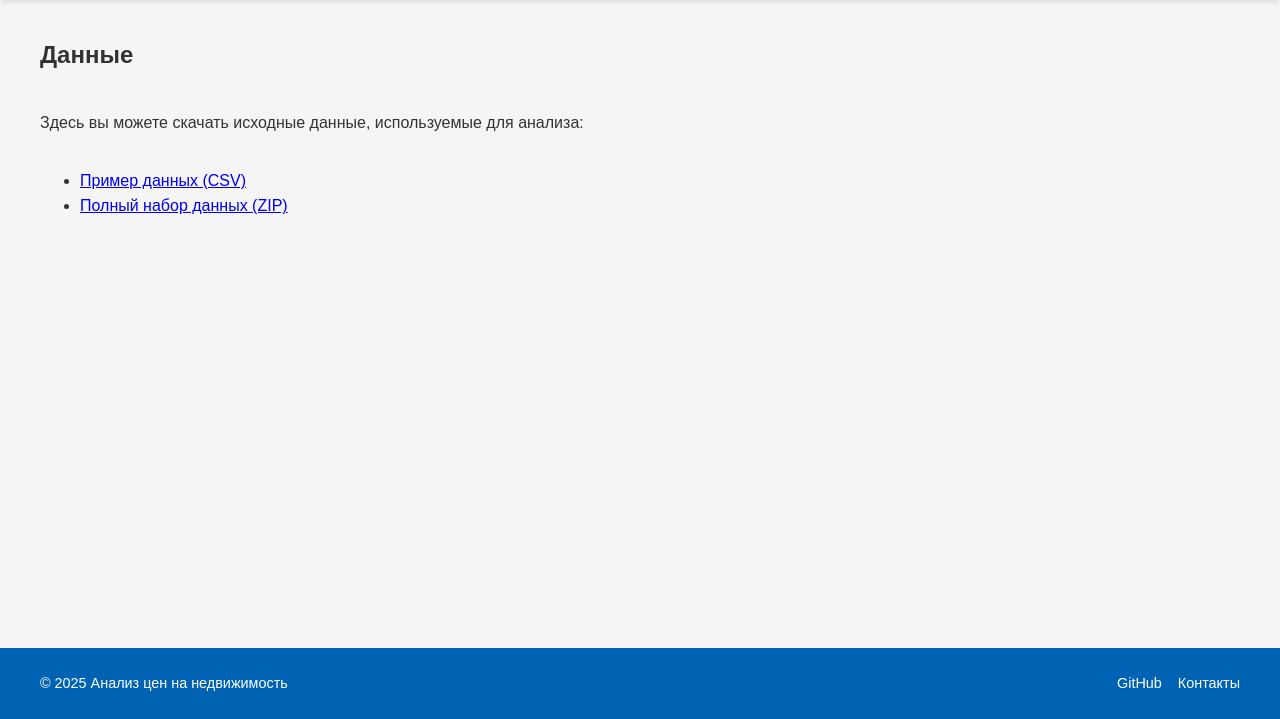
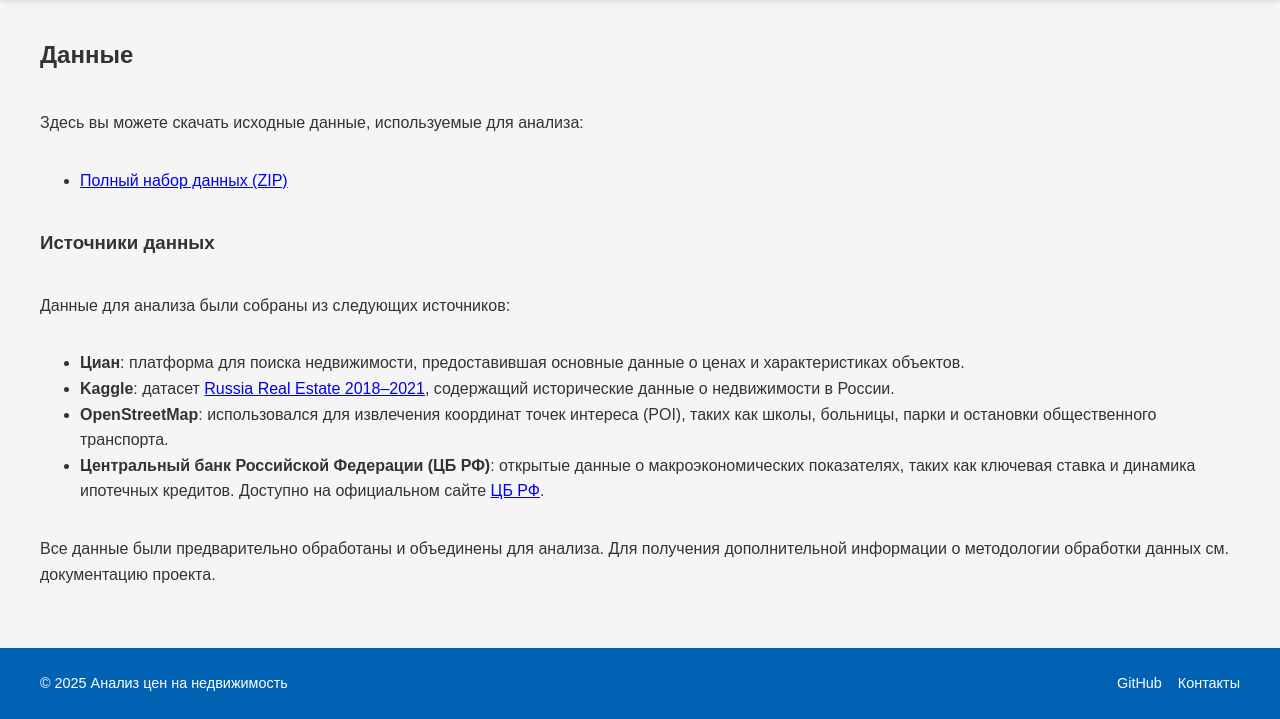
Before and after one commit to Data-Wrangling-and-Visualisation/Accommodation-Price-Analysis, a Flask app: page /info-data in a window 1280 px wide. Shown: the part 121-840 px from the top of the page. Run offline with Flask 3, Linux system fonts and the light colour scheme; parts of the project's set-up code (start-up, migrations or seed data) failed here and were passed over.

Commit message:
Добавлено новое API для скачивания полного набора данных и обновлены шаблоны с новыми источниками данных. Также добавлены стили для визуализации SHAP и контейнера прокрутки.

```diff
--- a/app/routes.py
+++ b/app/routes.py
@@ -1,9 +1,12 @@
-from flask import Flask, jsonify, render_template, request, send_from_directory
+from flask import Flask, jsonify, render_template, request, send_from_directory, send_file
 import pandas as pd
 import numpy as np
 import pickle
 import shap
 import math
+import zipfile
+from io import BytesIO
+import os
 from utils import load_data, filter_data, calculate_inflation_factor, calculate_dists, initialize_kdtrees
 from concurrent.futures import ThreadPoolExecutor
 
@@ -160,5 +163,29 @@ def mortgage_data():
     df['date'] = df['date'].dt.strftime('%Y-%m-%d')  # convert back to string
     return jsonify(df.to_dict(orient='records'))
 
+@app.route('/download_full_data')
+def download_full_data():
+    data_folder = os.path.join(app.root_path, 'data')
+
+    zip_buffer = BytesIO()
+
+    # Generate the ZIP file
+    with zipfile.ZipFile(zip_buffer, 'w', zipfile.ZIP_DEFLATED) as zip_file:
+        for root, dirs, files in os.walk(data_folder):
+            for file in files:
+                file_path = os.path.join(root, file)
+                arcname = os.path.relpath(file_path, data_folder)  # Относительный путь внутри архива
+                zip_file.write(file_path, arcname)
+
+    zip_buffer.seek(0)
+
+    # Send the ZIP file as a response
+    return send_file(
+        zip_buffer,
+        mimetype='application/zip',
+        as_attachment=True,
+        download_name='full_data.zip'
+    )
+
 if __name__ == '__main__':
     app.run(debug=True)
--- a/app/static/css/cbr-style.css
+++ b/app/static/css/cbr-style.css
@@ -341,3 +341,26 @@ body {
 .creators-section a:hover {
     text-decoration: underline;
 }
+
+.scroll-container {
+    width: 100%;
+    overflow-x: auto;
+    border: 1px solid #ccc;
+    border-radius: 5px;
+    padding: 10px;
+}
+
+.scroll-container iframe {
+    min-width: 1200px;
+    height: 600px;
+    border: none;
+}
+
+.shap-visualization {
+    margin: 20px 0;
+    padding: 10px;
+    background-color: #f9f9f9;
+    border: 1px solid #ddd;
+    border-radius: 8px;
+    box-shadow: 0 2px 4px rgba(0, 0, 0, 0.1);
+}
--- a/app/templates/data.html
+++ b/app/templates/data.html
@@ -7,8 +7,30 @@
     <h2>Данные</h2>
     <p>Здесь вы можете скачать исходные данные, используемые для анализа:</p>
     <ul>
-        <li><a href="{{ url_for('static', filename='data/sample.csv') }}">Пример данных (CSV)</a></li>
-        <li><a href="{{ url_for('static', filename='data/full_data.zip') }}">Полный набор данных (ZIP)</a></li>
+        <li><a href="{{ url_for('download_full_data') }}">Полный набор данных (ZIP)</a></li>
     </ul>
+
+    <h3>Источники данных</h3>
+    <p>Данные для анализа были собраны из следующих источников:</p>
+    <ul>
+        <li>
+            <strong>Циан</strong>: платформа для поиска недвижимости, предоставившая основные данные о ценах и характеристиках объектов.
+        </li>
+        <li>
+            <strong>Kaggle</strong>: датасет
+            <a href="https://www.kaggle.com/datasets/mrdaniilak/russia-real-estate-20182021" target="_blank">Russia Real Estate 2018–2021</a>, содержащий исторические данные о недвижимости в России.
+        </li>
+        <li>
+            <strong>OpenStreetMap</strong>: использовался для извлечения координат точек интереса (POI), таких как школы, больницы, парки и остановки общественного транспорта.
+        </li>
+        <li>
+            <strong>Центральный банк Российской Федерации (ЦБ РФ)</strong>: открытые данные о макроэкономических показателях, таких как ключевая ставка и динамика ипотечных кредитов. Доступно на официальном сайте
+            <a href="https://www.cbr.ru/hd_base/" target="_blank">ЦБ РФ</a>.
+        </li>
+    </ul>
+
+    <p>
+        Все данные были предварительно обработаны и объединены для анализа. Для получения дополнительной информации о методологии обработки данных см. документацию проекта.
+    </p>
 </div>
 {% endblock %}
--- a/requirements.txt
+++ b/requirements.txt
@@ -15,3 +15,5 @@ flask
 folium
 shap
 xgboost
+nbformat>=4.2.0
+seaborn
```
Also changed, not shown: app/templates/statistics.html (+9 -0 lines).
